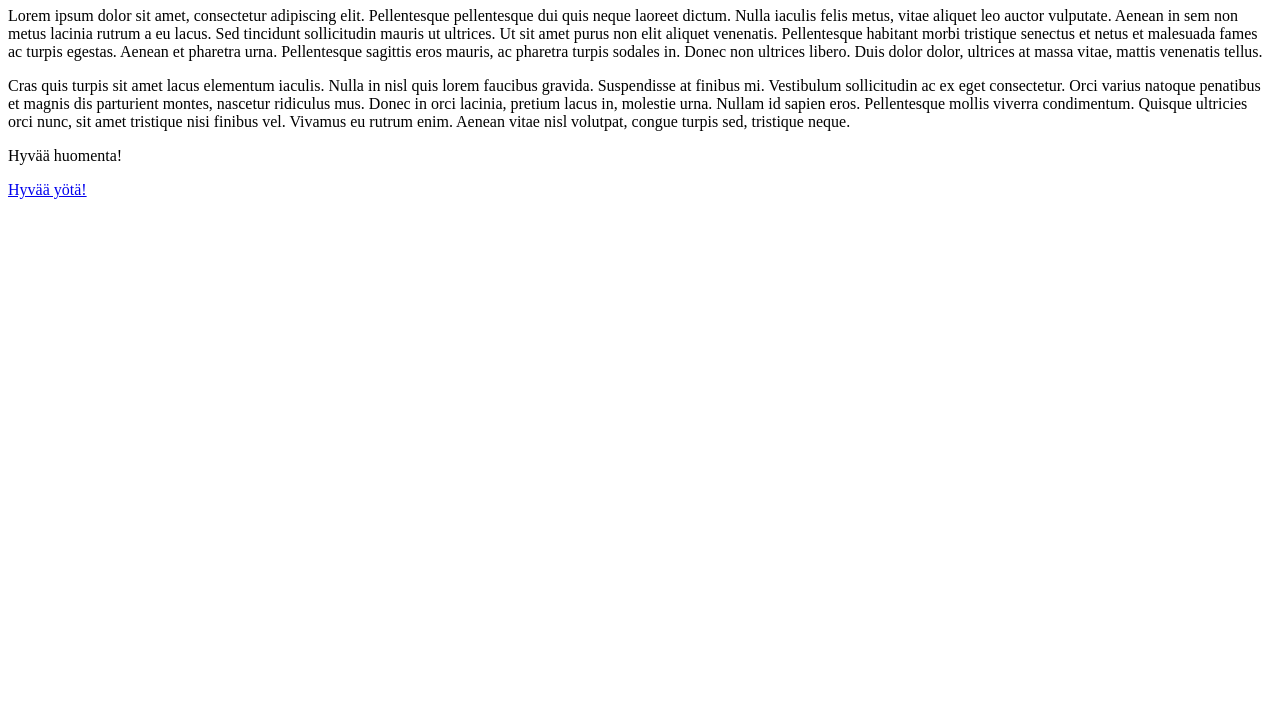
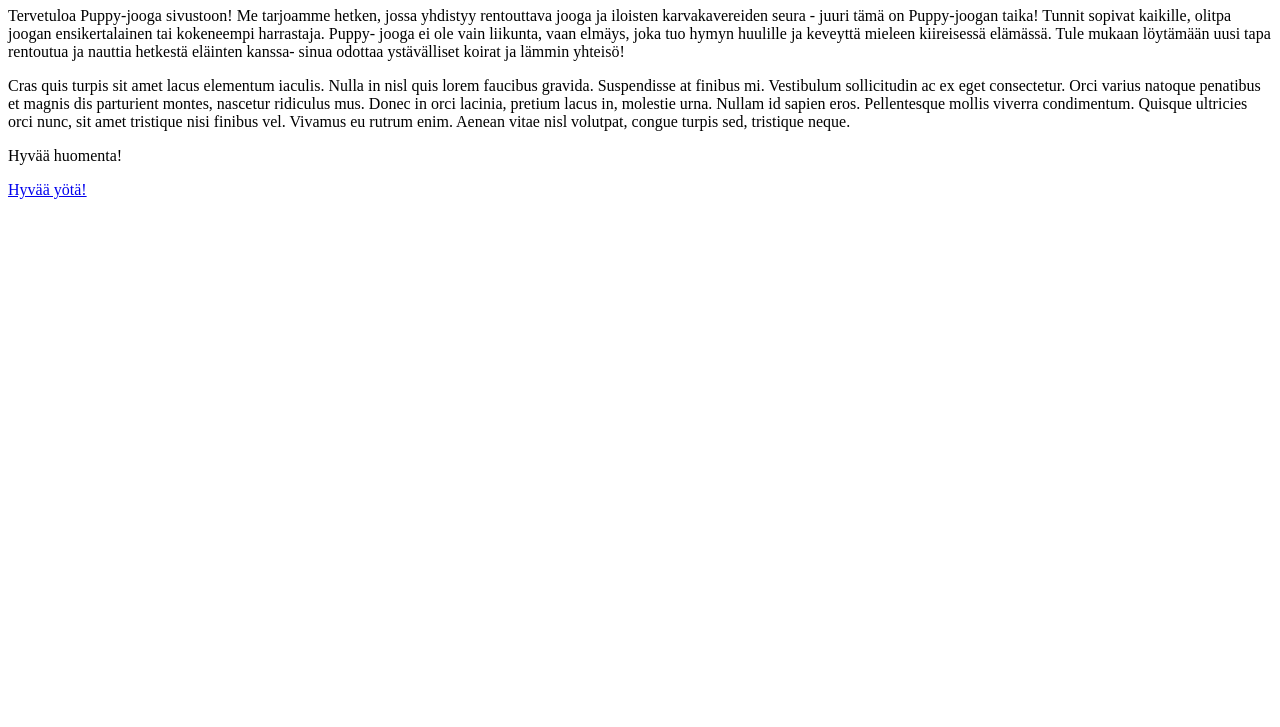
Before and after one commit to TNgantran/ryhmahd.github.io, a plain HTML site: page kotisivu.html in a window 1280 px wide. Shown: the part 73-800 px from the top of the page. Drawn offline with Linux system fonts and the light colour scheme.

Commit message:
Johdantoteksti

```diff
--- a/kotisivu.html
+++ b/kotisivu.html
@@ -9,7 +9,11 @@
 
 <body>
     <h1>Koti</h1>
-    <p>Lorem ipsum dolor sit amet, consectetur adipiscing elit. Pellentesque pellentesque dui quis neque laoreet dictum. Nulla iaculis felis metus, vitae aliquet leo auctor vulputate. Aenean in sem non metus lacinia rutrum a eu lacus. Sed tincidunt sollicitudin mauris ut ultrices. Ut sit amet purus non elit aliquet venenatis. Pellentesque habitant morbi tristique senectus et netus et malesuada fames ac turpis egestas. Aenean et pharetra urna. Pellentesque sagittis eros mauris, ac pharetra turpis sodales in. Donec non ultrices libero. Duis dolor dolor, ultrices at massa vitae, mattis venenatis tellus.</p>
+    <p>Tervetuloa Puppy-jooga sivustoon!
+        Me tarjoamme hetken, jossa yhdistyy rentouttava jooga ja iloisten karvakavereiden seura - juuri tämä on Puppy-joogan taika!
+        Tunnit sopivat kaikille, olitpa joogan ensikertalainen tai kokeneempi harrastaja.
+        Puppy- jooga ei ole vain liikunta, vaan elmäys, joka tuo hymyn huulille  ja keveyttä mieleen kiireisessä elämässä.
+        Tule mukaan löytämään uusi tapa rentoutua ja nauttia  hetkestä eläinten kanssa- sinua odottaa ystävälliset koirat ja lämmin yhteisö!  </p>
     <p>Cras quis turpis sit amet lacus elementum iaculis. Nulla in nisl quis lorem faucibus gravida. Suspendisse at finibus mi. Vestibulum sollicitudin ac ex eget consectetur. Orci varius natoque penatibus et magnis dis parturient montes, nascetur ridiculus mus. Donec in orci lacinia, pretium lacus in, molestie urna. Nullam id sapien eros. Pellentesque mollis viverra condimentum. Quisque ultricies orci nunc, sit amet tristique nisi finibus vel. Vivamus eu rutrum enim. Aenean vitae nisl volutpat, congue turpis sed, tristique neque.</p>
     <p>Hyvää huomenta!</p>
 
```
